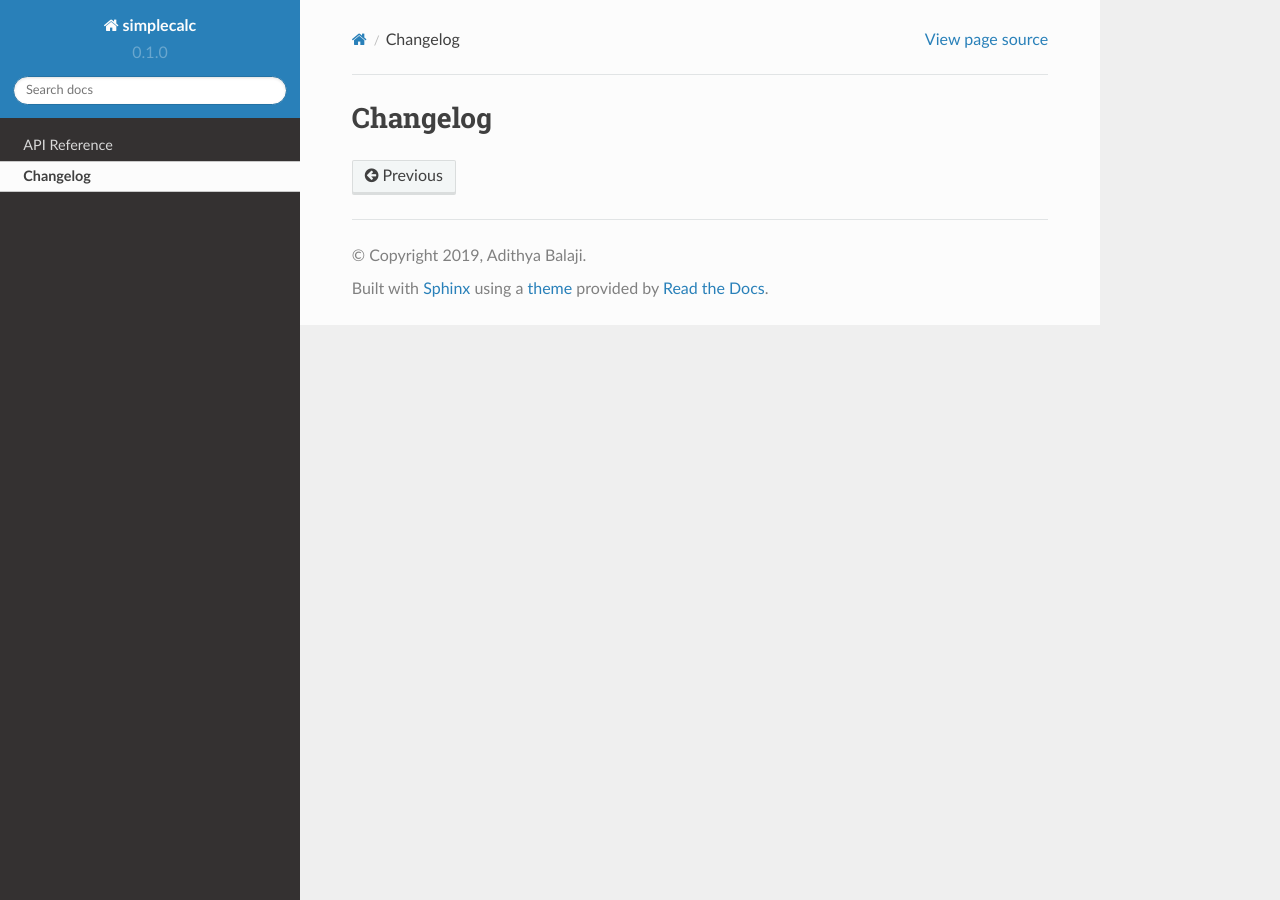
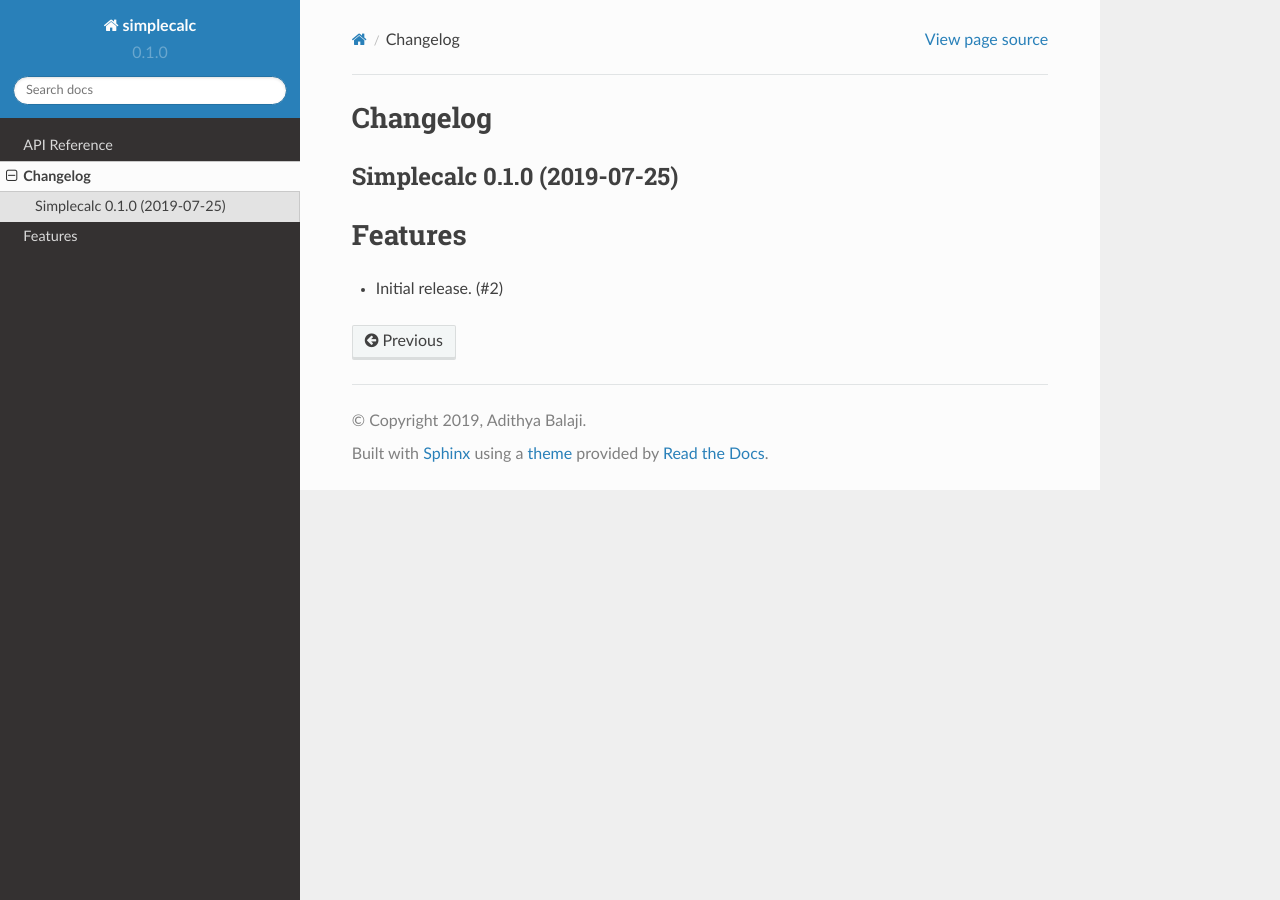
Before and after one commit to adithyabsk/simplecalc, a Sphinx documentation site: the page built from doc/changelog.rst, in a window 1280 px wide. Built offline with Sphinx 7.4.7 and the Read the Docs theme 2.0.0, drawn with Linux system fonts in a browser that asks for light colours.

Commit message:
Release 0.1

```diff
--- a/doc/changelog.rst
+++ b/doc/changelog.rst
@@ -4,3 +4,11 @@ Changelog
 ---------
 
 .. towncrier release notes start
+
+Simplecalc 0.1.0 (2019-07-25)
+=============================
+
+Features
+--------
+
+- Initial release. (#2)
--- a/pyproject.toml
+++ b/pyproject.toml
@@ -17,10 +17,11 @@ include = [
 [tool.poetry.dependencies]
 python = "^3.6"
 click = "^7.0"
+toml = "^0.10.0"
 
 sphinx = { version = "^2.1", optional = true }
 sphinx_rtd_theme = { version = "^0.4.3", optional = true }
-toml = { version = "^0.10.0", optional = true }
+
 
 
 [tool.poetry.dev-dependencies]
@@ -44,7 +45,7 @@ toml = "^0.10.0"
 darglint = "^0.5.7"
 
 [tool.poetry.extras]
-doc = ["sphinx", "sphinx_rtd_theme", "toml"]
+doc = ["sphinx", "sphinx_rtd_theme"]
 
 [tool.poetry.scripts]
 simplecalc = "simplecalc.cli:simplecalc"
```
Also changed, not shown: 2 other files.
